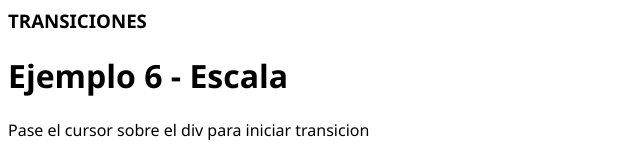
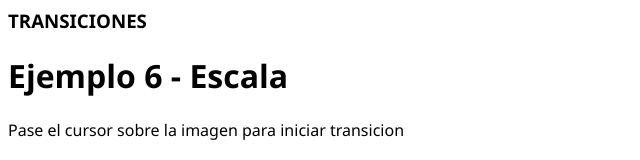
Before and after one commit to OrlaElizondo/M3_Clase3, a plain HTML site: page Pages/Transicion/Ej6.html in a window 1280 px wide. Shown: the top 160 px of the page, 0-640 px from the left. Drawn offline with Linux system fonts and the light colour scheme.

Commit message:
Update 2023.02.05 3PM

```diff
--- a/Pages/Transicion/Ej6.html
+++ b/Pages/Transicion/Ej6.html
@@ -4,5 +4,5 @@
 <h1>Ejemplo 6 - Escala</h1>
 
 
-<p>Pase el cursor sobre el div para iniciar transicion</p>
+<p>Pase el cursor sobre la imagen para iniciar transicion</p>
 <img class="Tra-6" src= "../../images/Mercedes.png"></img>
```
